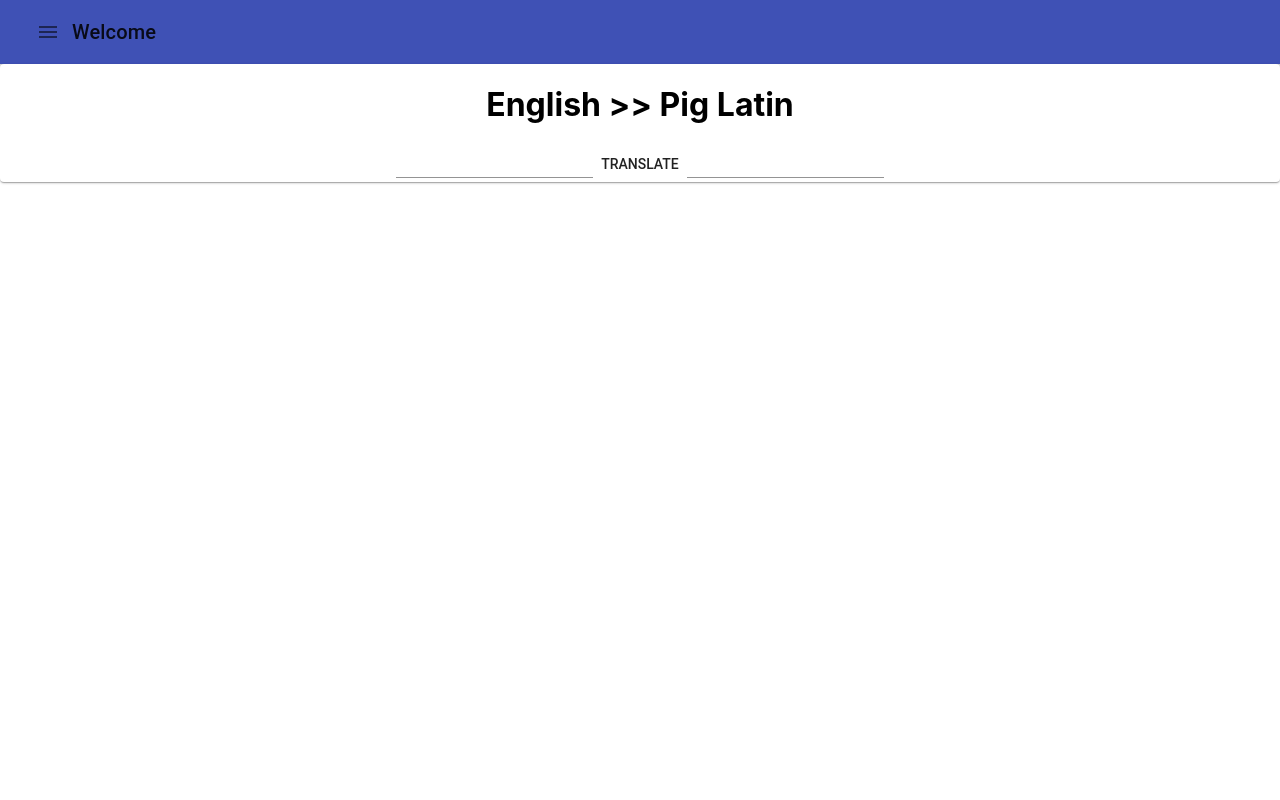
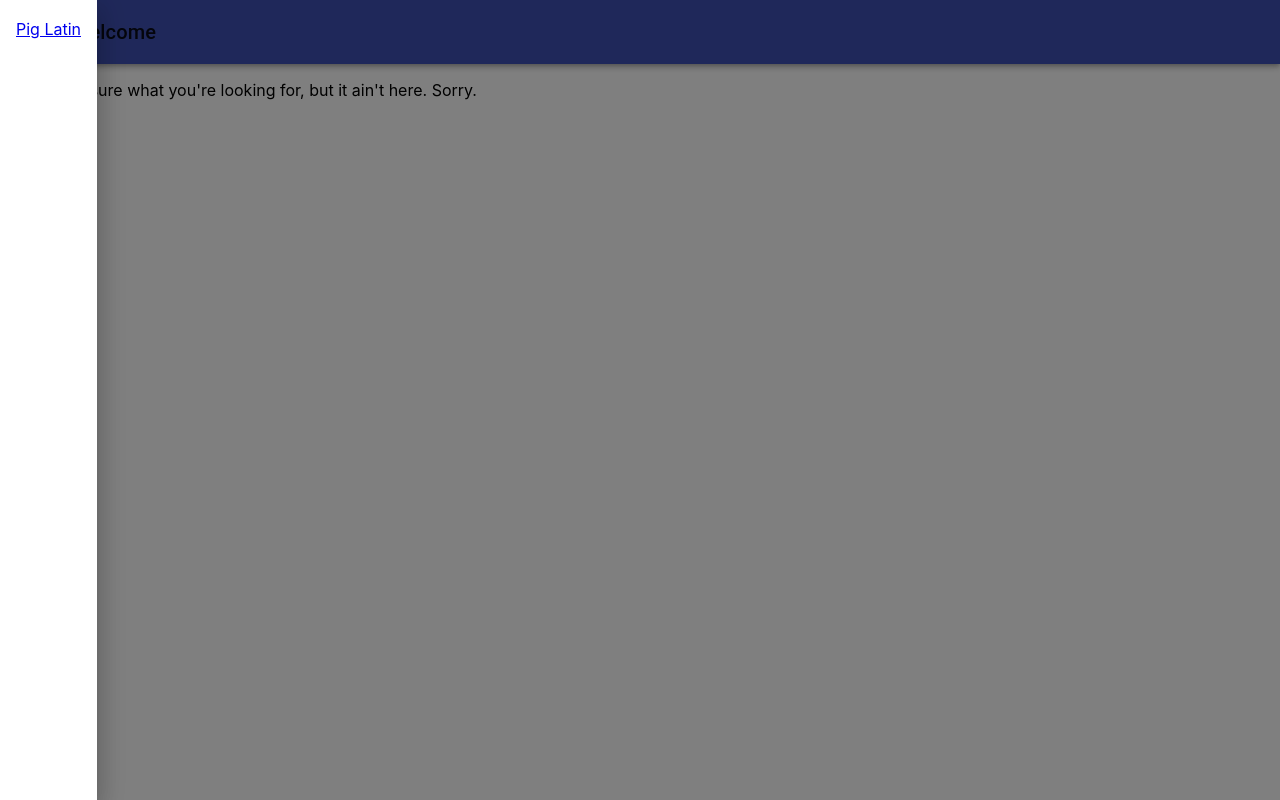
Before and after one commit to the1jamie/react-fun, a React (Create React App) app: page / in a window 1280 px wide. Both pictures are taken after a click on the button "menu". Built offline with nearby package versions, Linux system fonts and the light colour scheme.

Commit message:
Added react router

```diff
--- a/package.json
+++ b/package.json
@@ -7,7 +7,8 @@
     "@material-ui/icons": "^3.0.2",
     "react": "^16.8.6",
     "react-dom": "^16.8.6",
-    "react-scripts": "2.1.8"
+    "react-router-dom": "^5.0.0",
+    "react-scripts": "^3.0.0"
   },
   "scripts": {
     "start": "react-scripts start",
--- a/src/App.js
+++ b/src/App.js
@@ -1,6 +1,10 @@
 import React, { Component } from 'react';
-import { NavBar } from './nav-bar/nav-bar'
-import { PigLatin } from './pig-latin/pig-latin'
+import { BrowserRouter as Router, Route, Switch } from 'react-router-dom';
+
+import { NavBar } from './components/nav-bar/nav-bar';
+import { Error } from './error';
+import { Pages } from './Pages';
+
 import './App.css';
 
 class App extends Component {
@@ -10,6 +14,7 @@ class App extends Component {
       position: "static"
     }
 
+
     this.state = {
       navBar
     }
@@ -17,10 +22,18 @@ class App extends Component {
 
   }
   render() {
+    const pages = Object.keys(Pages).map(page => {
+      return <Route key={page} path={Pages[page].path} component={Pages[page].component}/>
+    })
     return (
       <div>
-        <NavBar position={this.state.navBar.position} ></NavBar>
-        <PigLatin></PigLatin>
+        <Router>
+          <NavBar position={this.state.navBar.position} />
+          <Switch>
+            { pages }
+            <Route component={Error} />
+          </Switch>
+        </Router>
       </div>
     )}
 }
--- /dev/null
+++ b/src/Pages.js
@@ -0,0 +1,9 @@
+import { PigLatin } from './components/pig-latin/pig-latin'
+
+export const Pages = {
+  PIG_LATIN: {
+    name: "Pig Latin",
+    path: "/pig-latin",
+    component: PigLatin
+  }
+}
--- /dev/null
+++ b/src/components/nav-bar/nav-bar.css
@@ -0,0 +1,3 @@
+.drawer-list {
+  width: 250;
+}
--- /dev/null
+++ b/src/components/nav-bar/nav-bar.js
@@ -0,0 +1,61 @@
+import React from 'react';
+import { NavLink } from 'react-router-dom';
+import './nav-bar.css';
+import { AppBar, Toolbar, IconButton, Typography, Icon, Drawer, List, ListItem} from '@material-ui/core';
+import { Pages } from '../../Pages';
+
+export class NavBar extends React.Component{
+  constructor(){
+    super();
+    this.state = {
+      title: 'Welcome',
+      left: false
+    }
+  }
+
+  toggleDrawer = (open) => () => {
+    this.setState({ left: open });
+  };
+
+
+  render() {
+    const pageList = (
+      <List className="drawer-list">
+        { Object.keys(Pages).map(page => {
+          return (
+            <ListItem key={page}>
+                <NavLink to={Pages[page].path}>{Pages[page].name}</NavLink>
+            </ListItem>
+
+          );
+          })
+        }
+    </List>
+    )
+
+    return (
+      <div>
+      <AppBar position={ this.props.position }>
+        <Toolbar>
+          <IconButton onClick={this.toggleDrawer(true)}>
+            <Icon>menu</Icon>
+          </IconButton>
+          <Typography variant="h6" color="textPrimary" align="center" >
+            { this.state.title }
+          </Typography>
+        </Toolbar>
+      </AppBar>
+      <Drawer open={this.state.left} onClose={this.toggleDrawer(false)}>
+      <div
+        tabIndex={0}
+        role="button"
+        onClick={this.toggleDrawer(false)}
+        onKeyDown={this.toggleDrawer(false)}
+      >
+        {pageList}
+      </div>
+    </Drawer>
+    </div>
+    )
+  };
+}
--- /dev/null
+++ b/src/components/pig-latin/pig-latin.js
@@ -0,0 +1,69 @@
+import React from 'react';
+import { TextField, Button, Card, CardContent } from '@material-ui/core';
+
+export class PigLatin extends React.Component {
+  constructor() {
+    super();
+    this.state = {
+      title: 'English >> Pig Latin',
+      rowsMax: 5,
+    }
+    this.translateToPigLatin = this.translateToPigLatin.bind(this);
+    this.handleEnglishChange = this.handleEnglishChange.bind(this);
+  }
+
+  handleEnglishChange(e) {
+    this.setState({ english: e.target.value });
+  }
+
+  translateToPigLatin() {
+    const text = this.state.english;
+    if (text) {
+      const words = text.split(' ');
+      this.setState({ translation: this.parseEng(words) });
+    }
+  }
+
+  parseEng(words) {
+    const ay = 'ay';
+    const arr = [];
+    let body;
+    let tail;
+    const vowels = ['a', 'e', 'i', 'o', 'u', 'y'];
+    for (let i = 0; i < words.length; i++) {
+      for (let j = 0; j < words[i].length; j++) {
+        if (vowels.includes(words[i][j])) {
+          body = words[i].substring(j);
+          tail = words[i].substring(0, j);
+          break;
+        }
+      }
+      arr.push(`${body}-${tail + ay}`);
+    }
+    return arr.join(' ');
+  }
+
+  render() {
+    return (
+      <Card className="card">
+        <CardContent>
+          <h1 align="center">{this.state.title}</h1>
+          <form align="center" onSubmit={this.translateToPigLatin}>
+            <TextField
+              multiline
+              rowsMax={this.state.rowsMax}
+              value={this.state.english}
+              onChange={this.handleEnglishChange}
+            />
+            <Button type="button" color="primary" onClick={this.translateToPigLatin} >Translate</Button>
+            <TextField
+              multiline
+              rowsMax={this.state.rowsMax}
+              value={this.state.translation}
+            />
+          </form>
+        </CardContent>
+      </Card>
+    );
+  }
+}
--- /dev/null
+++ b/src/error.js
@@ -0,0 +1,11 @@
+import React, { Component } from 'react';
+
+export class Error extends Component {
+  render() {
+    return (
+      <div>
+        <p>Umm... Not sure what you're looking for, but it ain't here. Sorry.</p>
+      </div>
+    );
+  }
+}
--- a/src/index.css
+++ b/src/index.css
@@ -1,5 +1,6 @@
 body {
   margin: 0;
+  width: 100%;
   padding: 0;
   font-family: -apple-system, BlinkMacSystemFont, "Segoe UI", "Roboto", "Oxygen",
     "Ubuntu", "Cantarell", "Fira Sans", "Droid Sans", "Helvetica Neue",
@@ -8,6 +9,11 @@ body {
   -moz-osx-font-smoothing: grayscale;
 }
 
+.card {
+  width: 768px;
+  margin: 15px auto 0;
+}
+
 code {
   font-family: source-code-pro, Menlo, Monaco, Consolas, "Courier New",
     monospace;
--- a/src/nav-bar/nav-bar.js
+++ /dev/null
@@ -1,26 +0,0 @@
-import React from 'react';
-import { AppBar, Toolbar, IconButton, Typography, Icon } from '@material-ui/core';
-
-export class NavBar extends React.Component{
-  constructor(){
-    super();
-    this.state = {
-      title: 'Welcome',
-    }
-  }
-
-  render() {
-    return (
-      <AppBar position={ this.props.position }>
-        <Toolbar>
-          <IconButton>
-            <Icon>menu</Icon>
-          </IconButton>
-          <Typography variant="h6" color="textPrimary" align="center" >
-            { this.state.title }
-          </Typography>
-        </Toolbar>
-      </AppBar>
-    )
-  };
-}
--- a/src/pig-latin/pig-latin.js
+++ /dev/null
@@ -1,65 +0,0 @@
-import React from 'react';
-import { TextField, Button, Card } from '@material-ui/core';
-
-export class PigLatin extends React.Component {
-    constructor(){
-        super();
-        this.state = {
-            title: 'English >> Pig Latin',
-            rowsMax: 5,
-        }
-        this.translateToPigLatin = this.translateToPigLatin.bind(this);
-        this.handleEnglishChange = this.handleEnglishChange.bind(this);
-    }
-
-    handleEnglishChange(e) {
-        this.setState({english: e.target.value});
-    }
-
-    translateToPigLatin() {
-        const text = this.state.english;
-        const words = text.split(' ');
-        this.setState({translation: this.parseEng(words)});
-    }
-
-    parseEng(words) {
-        const ay = 'ay';
-        const arr = [];
-        let body;
-        let tail;
-        const vowels = ['a', 'e', 'i', 'o', 'u', 'y'];
-        for(let i = 0; i < words.length; i++) {
-            for(let j = 0; j < words[i].length; j++ ) {
-                if(vowels.includes(words[i][j])) {
-                    body = words[i].substring(j);
-                    tail = words[i].substring(0,j);
-                    break;
-                }
-            }
-            arr.push(`${body}-${tail+ay}`);
-        }
-        return arr.join(' ');
-    }
-
-    render() {
-        return (
-            <Card>
-                <h1 align="center">{this.state.title}</h1>
-                <form align="center" onSubmit={this.translateToPigLatin}>
-                    <TextField
-                        multiline
-                        rowsMax={ this.state.rowsMax}
-                        value={this.state.english}
-                        onChange={this.handleEnglishChange}
-                    />
-                    <Button type="button" onClick={this.translateToPigLatin} >Translate</Button>
-                    <TextField
-                        multiline
-                        rowsMax={ this.state.rowsMax}
-                        value={this.state.translation}
-                    />
-                </form>
-            </Card>
-        );
-    }
-}
```
Also changed, not shown: 1 other file (tests, documents, lock files or other folders).
